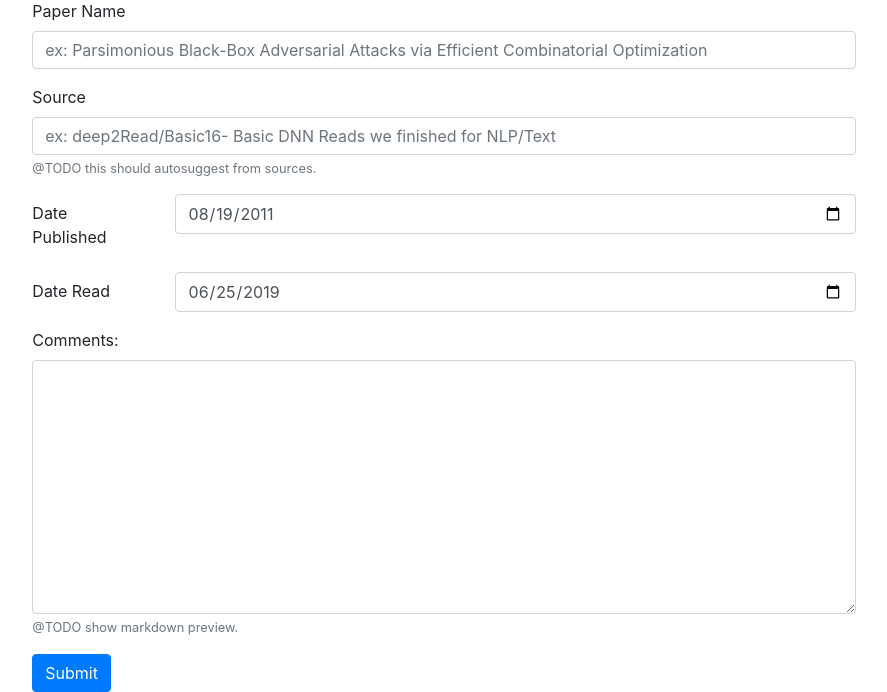
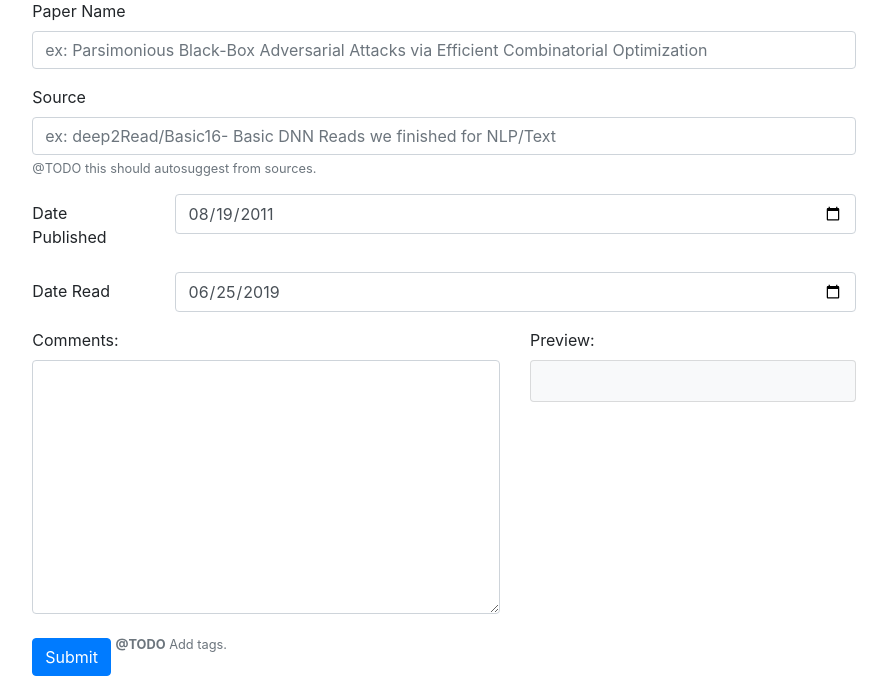
Before and after one commit to jxmorris12/paper-pusher, a Flask app: page /add in a window 1280 px wide. Shown: the part 124-816 px from the top of the page, without its empty margins (196-1083 px from the left). Run offline with Flask 2, Linux system fonts and the light colour scheme; some libraries are stand-ins or nearby versions.

Commit message:
automatic markdown preview

```diff
--- a/db.json
+++ b/db.json
@@ -1 +1 @@
-{"_default": {"1": {"name": "test paper", "source": "online", "datePublished": "1995-08-19", "dateRead": "2019-06-25", "comments": "# Test header\r\nsomething under the header\r\n\r\n1. a numbered\r\n1. list for\r\n1. markdown checking\r\n\r\n- and a bunch of\r\n- regular\r\n- list items\r\n- down here\r\n\r\n### Smaller header\r\nyup\r\n\r\n# and a big header\r\nim done now", "type": "paper"}}}
+{"_default": {"1": {"name": "test paper", "source": "online", "datePublished": "1995-08-19", "dateRead": "2019-06-25", "comments": "# Test header\r\nsomething under the header\r\n\r\n1. a numbered\r\n1. list for\r\n1. markdown checking\r\n\r\n- and a bunch of\r\n- regular\r\n- list items\r\n- down here\r\n\r\n### Smaller header\r\nyup\r\n\r\n# and a big header\r\nim done now", "type": "paper"}, "2": {"name": "Black-box Generation of Adversarial Text Sequences to Evade Deep Learning Classifiers", "source": "QData", "datePublished": "2018-05-23", "dateRead": "2019-05-31", "comments": "- Categorizing NLPAE techniques: (1) targeted/untargeted? (2) choice of \u0394 (3) black-box or white-box?\r\n- Unlike images, text data is discrete, so it is hard to define \u0394x (main issue: is 'a' closer to 'b' than 'c'? no. but #000 is closer to #111 than #fff)\r\n- I did not know that CNNs worked so well on text data!\r\n\r\n### Adversarial Sequence Generation:\r\n(1) Score characters to figure out which are most important\r\n    - four scoring methods: Replace-1, Temporal Head, Temporal Tail, Temporal Head+Tail\r\n(2) transform into slightly different characters to form a new sequence that fools the classifier; basically just replace words with 'unknown'\r\n     - four techniques for this: swap two letters, substitute letter, delete letter, insert letter\r\n\r\n- DeepWordBug works well; is black-box; and it is fast", "type": "paper"}}}
--- a/templates/add.html
+++ b/templates/add.html
@@ -26,11 +26,29 @@
     </div>
   </div>
   <div class="form-group">
-    <label for="comments">Comments:</label>
-    <textarea name="comments" class="form-control" rows="10" id="paperComments"></textarea>
-    <small id="emailHelp" class="form-text text-muted">@TODO show markdown preview.</small>
+    <div class="row">
+      <div class="col-7">
+        <label for="comments">Comments:</label>
+        <textarea name="comments" class="form-control" rows="10" id="paperComments"></textarea>
+      </div>
+      <div class="col-5">
+        <label>Preview:</label>
+        <div class="card card-body bg-light" id="comments-preview"></div>
+      </div>
   </div>
-  <button type="submit" class="btn btn-primary">Submit</button>
+  <button type="submit" class="btn btn-primary mt-4">Submit</button>
+
+  <small class="text-muted"><b>@TODO</b> Add tags.</small>
 </form>
 
+<script>
+  // Populate markdown field on textarea typing.
+  $('#paperComments').on('change keyup paste', (el) => {
+    let markdown = $('#paperComments').val();
+    console.log('md:', markdown);
+    let markdownHtml = converter.makeHtml(markdown);
+    $('#comments-preview').html(markdownHtml);
+  });
+</script>
+
 {% endblock %}
```
